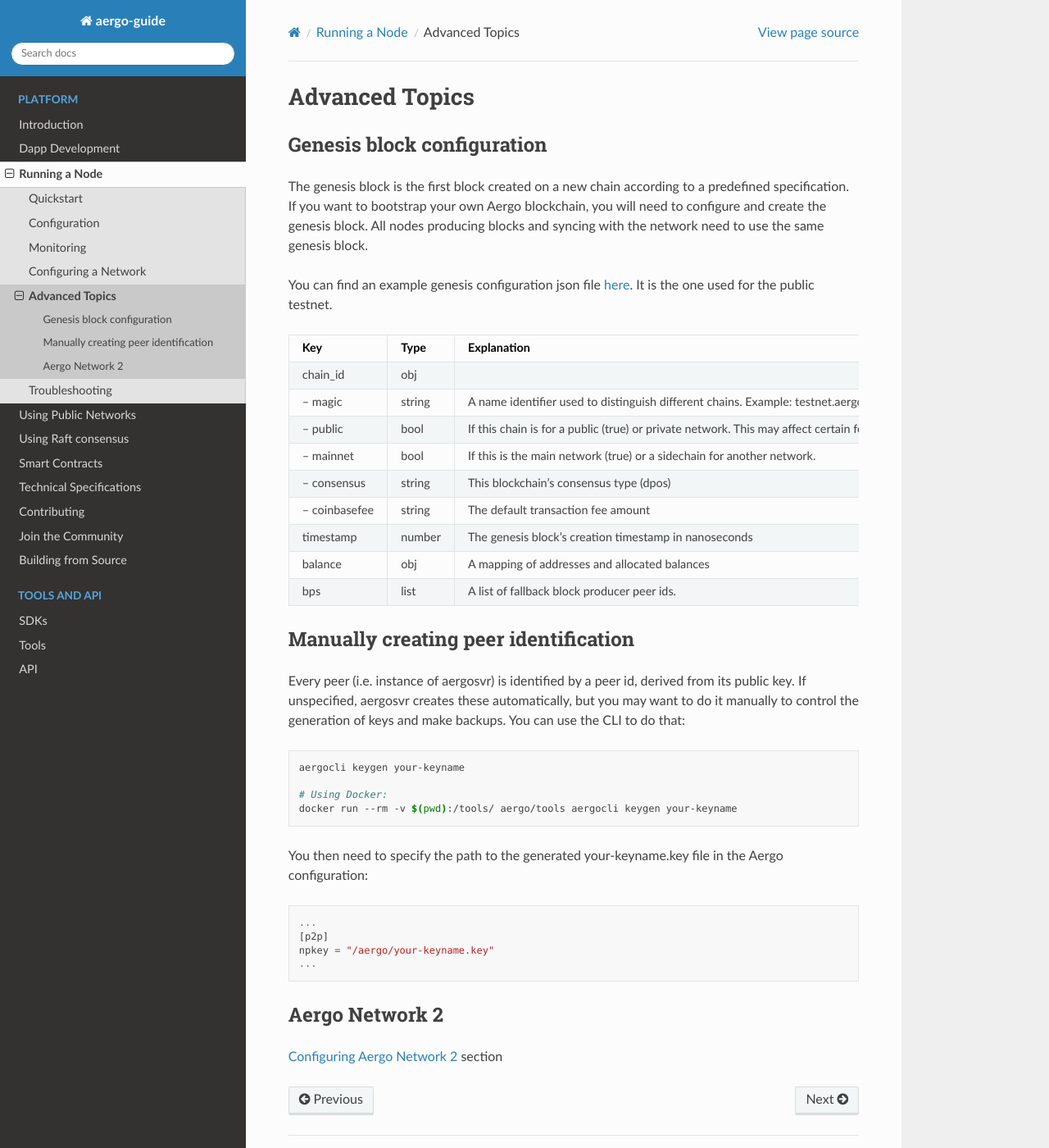
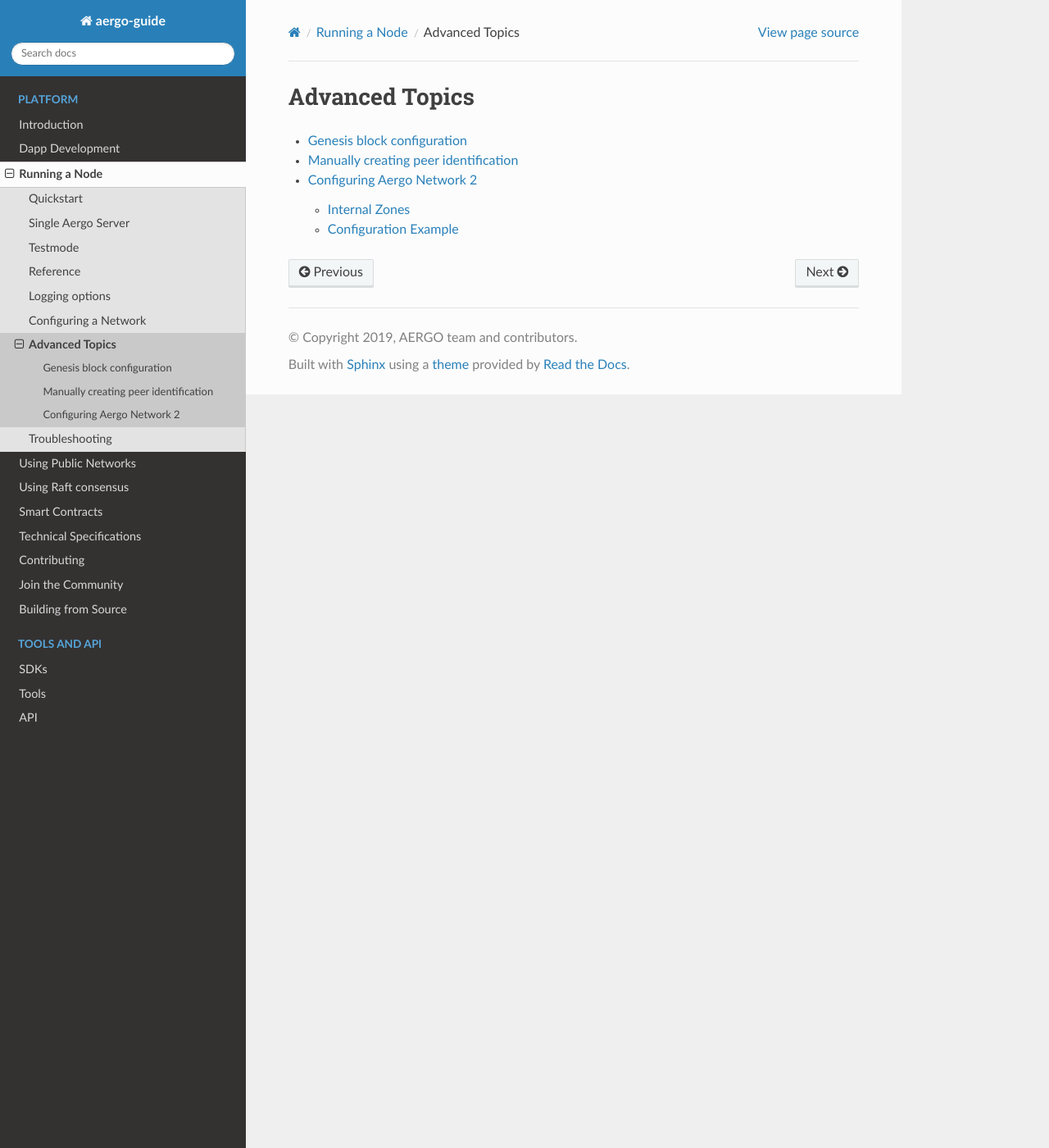
Before and after one commit to aergoio/guide, a Sphinx documentation site: the page built from source/running-node/advanced-topics/index.rst, in a window 1280 px wide and 1400 px high. Shown: the whole window at 82% size. Built offline with Sphinx 7.4.7 and the Read the Docs theme 2.0.0, drawn with Linux system fonts in a browser that asks for light colours.

Commit message:
fix structure

```diff
--- a/source/running-node/advanced-topics/index.rst
+++ b/source/running-node/advanced-topics/index.rst
@@ -1,55 +1,9 @@
 Advanced Topics
 ===============
 
+.. toctree::
+   :maxdepth: 2
 
-Genesis block configuration
----------------------------
-
-The genesis block is the first block created on a new chain according to a predefined specification.
-If you want to bootstrap your own Aergo blockchain, you will need to configure and create the genesis block.
-All nodes producing blocks and syncing with the network need to use the same genesis block.
-
-You can find an example genesis configuration json file `here <https://github.com/aergoio/aergo-docker/blob/1ad16cf7881d9ba8f2efc350cf609c9416e76666/node/testnet-genesis.json>`_.
-It is the one used for the public testnet.
-
-=============  ======  ==========================================================================================
-Key            Type    Explanation
-=============  ======  ==========================================================================================
-chain_id       obj
-– magic        string  A name identifier used to distinguish different chains. Example: testnet.aergo.io
-– public       bool    If this chain is for a public (true) or private network. This may affect certain features.
-– mainnet      bool    If this is the main network (true) or a sidechain for another network.
-– consensus    string  This blockchain's consensus type (dpos)
-– coinbasefee  string  The default transaction fee amount
-timestamp      number  The genesis block's creation timestamp in nanoseconds
-balance        obj     A mapping of addresses and allocated balances
-bps            list    A list of fallback block producer peer ids.
-=============  ======  ==========================================================================================
-
-Manually creating peer identification
--------------------------------------
-
-Every peer (i.e. instance of aergosvr) is identified by a peer id, derived from its public key.
-If unspecified, aergosvr creates these automatically, but you may want to do it manually to control the generation of keys and make backups.
-You can use the CLI to do that:
-
-.. code:: shell
-
-    aergocli keygen your-keyname
-
-    # Using Docker:
-    docker run --rm -v $(pwd):/tools/ aergo/tools aergocli keygen your-keyname
-
-You then need to specify the path to the generated your-keyname.key file in the Aergo configuration:
-
-.. code::
-
-   ...
-   [p2p]
-   npkey = "/aergo/your-keyname.key"
-   ...
-
-Aergo Network 2
----------------
-
-:ref:`aergonetwork2-label` section
+   genesis-block
+   peer-id
+   aergonetwork2
--- a/source/specs/transactions.rst
+++ b/source/specs/transactions.rst
@@ -54,7 +54,7 @@
 Transactions of this type have a special payload format and recipient.
 
 FeeDelegation type
-^^^^^^^^^^^^^^^
+^^^^^^^^^^^^^^^^^^
 
 FeeDelegation transactions are used for calling smart contract to charge fees to contract that support fee delegation.
 
```
Also changed, not shown: source/running-node/advanced-topics/genesis-block.rst (added, +23 -0 lines), source/running-node/advanced-topics/peer-id.rst (added, +22 -0 lines).
